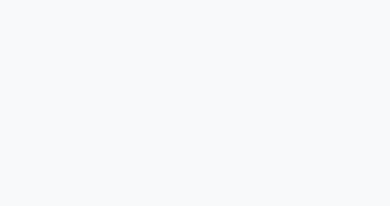
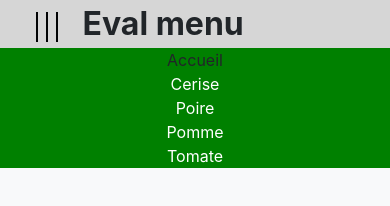
Before and after one commit to Anthony-Buisson/websiteStarter, a website: page index.html in a window 390 px wide. Drawn offline with Linux system fonts and the light colour scheme.

Commit message:
ajout menu

```diff
--- /dev/null
+++ b/css/_menu.scss
@@ -0,0 +1,120 @@
+$breakpoint-mobile: 764px;
+$menu-background: green;
+$bg-dark-color: #d6d6d6;
+$bg-dark-color-darken: darken($bg-dark-color, 20);
+$link-color: white;
+$blackColor: #020304;
+
+.bg-dark{
+  background-color: $bg-dark-color;
+}
+.menu {
+  position: relative;
+  padding: 0;
+  .menu_burger{
+    padding-left: 2rem;
+    display: block;
+    h1{
+      @extend %menu_burger_item;
+      flex-direction: row;
+      margin: 0;
+      padding-left: 1rem;
+      text-align: center;
+    }
+    .menu_burger-icon{
+      @extend %menu_burger_item;
+      flex-direction: column;
+      justify-content: flex-start;
+      margin: 0;
+    }
+  }
+  .menu_burger-icon {
+    margin-right: 0.5em;
+    height: 20px;
+    z-index: 5;
+
+    span {
+      position: relative;
+      top: 50%;
+      width: 30px;
+      height: 2px;
+      display: block;
+      background: $blackColor;
+      transition: .5s;
+    }
+
+    span:first-child {
+      top: 3px;
+    }
+
+    span:last-child {
+      top: 16px;
+    }
+
+    label:hover {
+      cursor: pointer;
+    }
+  }
+  .menu_li{
+    display: none;
+    position: absolute;
+    width: 100%;
+    text-align: center;
+  }
+  a{
+    text-decoration: none;
+    color: $link-color;
+  }
+  &:hover {
+    .menu_burger-icon span{
+      &:nth-child(1){
+        transform: translate(-10px, 9px) rotate(-90deg);
+      }
+      &:nth-child(2){
+        transform: rotate(-90deg);
+
+      }
+      &:nth-child(3){
+        transform: translate(10px, -8px) rotate(-90deg);
+      }
+    }
+    .menu_li, .menu_li:hover {
+      display: block;
+      position: relative;
+      background-color: $menu-background;
+    }
+  }
+}
+%menu_burger_item{
+  display: inline-flex;
+  vertical-align: middle;
+}
+
+@media (min-width: $breakpoint-mobile) {
+  .menu{
+    display: flex;
+    .menu_li{
+      display: flex;
+      width: auto;
+      position: relative;
+      vertical-align: middle;
+      padding: 0 0.2rem;
+      align-self: center;
+    }
+    .menu_burger {
+      padding-right: 1rem;
+      .menu_burger-icon{
+        display: none;
+      }
+    }
+    &:hover .menu_li, .menu_li:hover{
+      display: inline-flex;
+      background-color: $bg-dark-color;
+    }
+    .menu_li:hover a{
+      background-color: $bg-dark-color-darken;
+    }
+  }
+
+
+}
--- a/css/style.scss
+++ b/css/style.scss
@@ -2,3 +2,4 @@
 @import 'breakpoints';
 @import 'colors';
 @import 'layout';
+@import 'menu';
--- a/index.html
+++ b/index.html
@@ -7,6 +7,22 @@
     <link rel="stylesheet" href="css/style.css">
 </head>
 <body>
-<div class="inner"></div>
+<div class="inner">
+    <ul class="menu bg-dark">
+        <div class="menu_burger">
+            <div class="menu_burger-icon">
+                <span></span>
+                <span></span>
+                <span></span>
+            </div>
+            <h1>Eval menu</h1>
+        </div>
+        <li class="menu_li">Accueil</li>
+        <li class="menu_li"><a href="#">Cerise</a></li>
+        <li class="menu_li"><a href="#">Poire</a></li>
+        <li class="menu_li"><a href="#">Pomme</a></li>
+        <li class="menu_li"><a href="#">Tomate</a></li>
+    </ul>
+</div>
 </body>
 </html>
```
Also changed, not shown: css/style.css.
